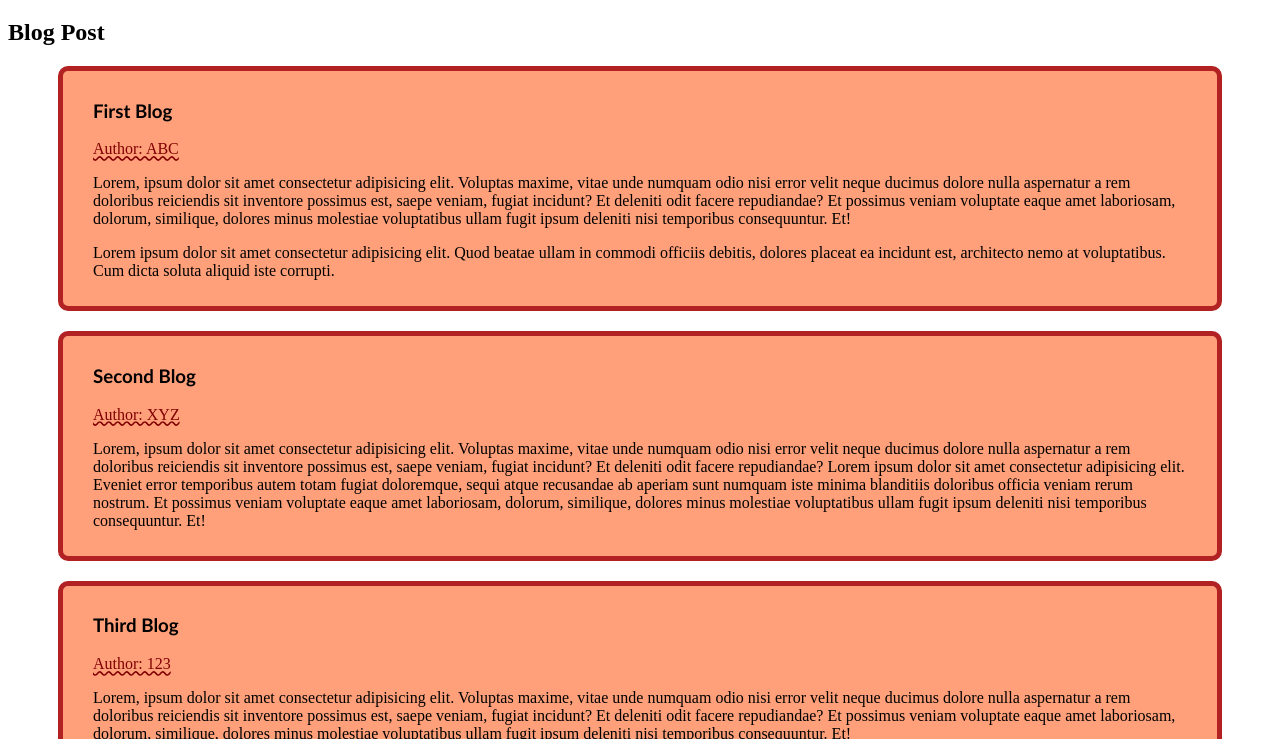
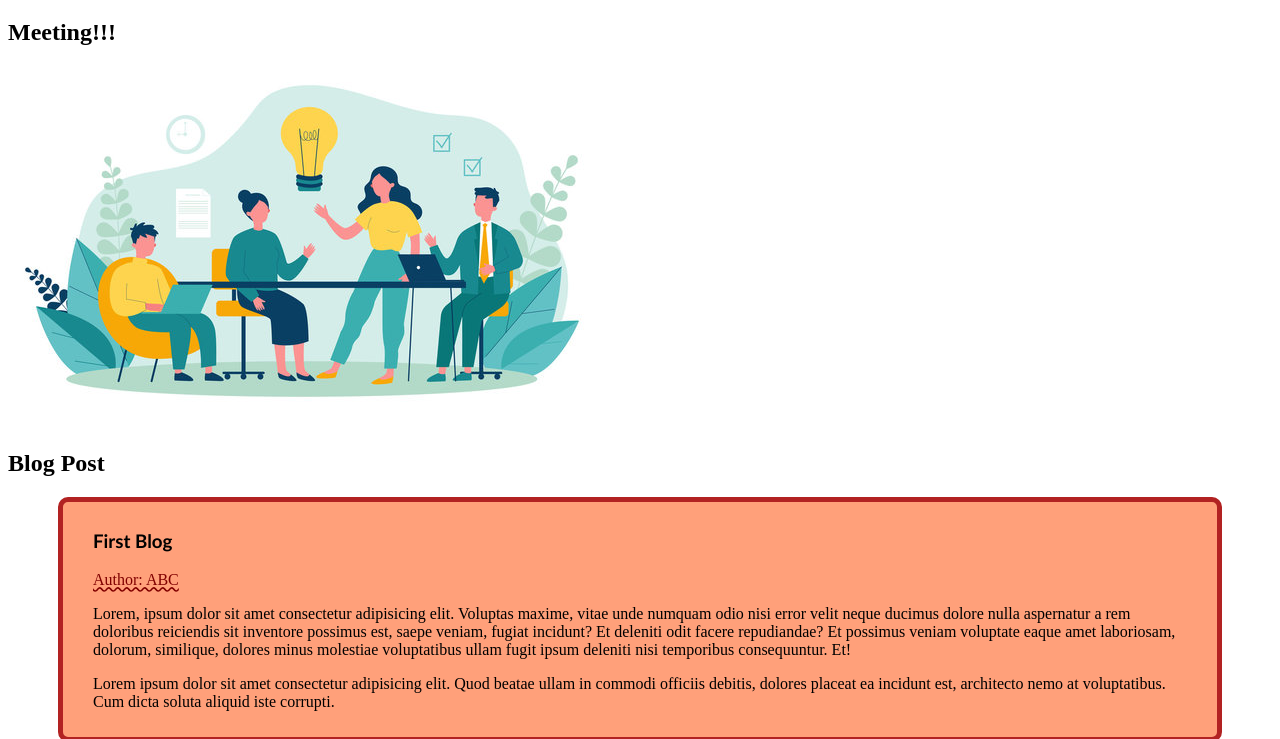
Before and after one commit to fatemaahad7/module-3, a plain HTML site: page index.html in a window 1280 px wide. Shown: the part 61-800 px from the top of the page. Drawn offline with Linux system fonts and the light colour scheme.

Commit message:
image added at the top

```diff
--- a/index.html
+++ b/index.html
@@ -23,6 +23,10 @@
 </head>
 <body>
     <h1>Explore CSS box model</h1>
+    <div>
+        <h2>Meeting!!!</h2>
+        <img src="images/meeting.jpg" alt="">
+    </div>
     <h2>Blog Post</h2>
     <div class="blog">
         <h3>First Blog</h3>
```
Also changed, not shown: images/meeting.jpg (added).
